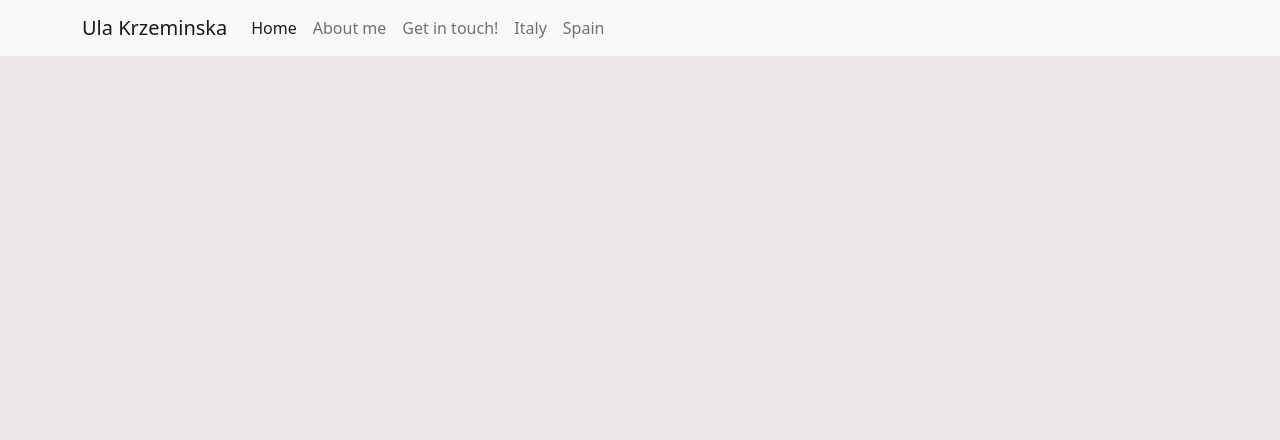
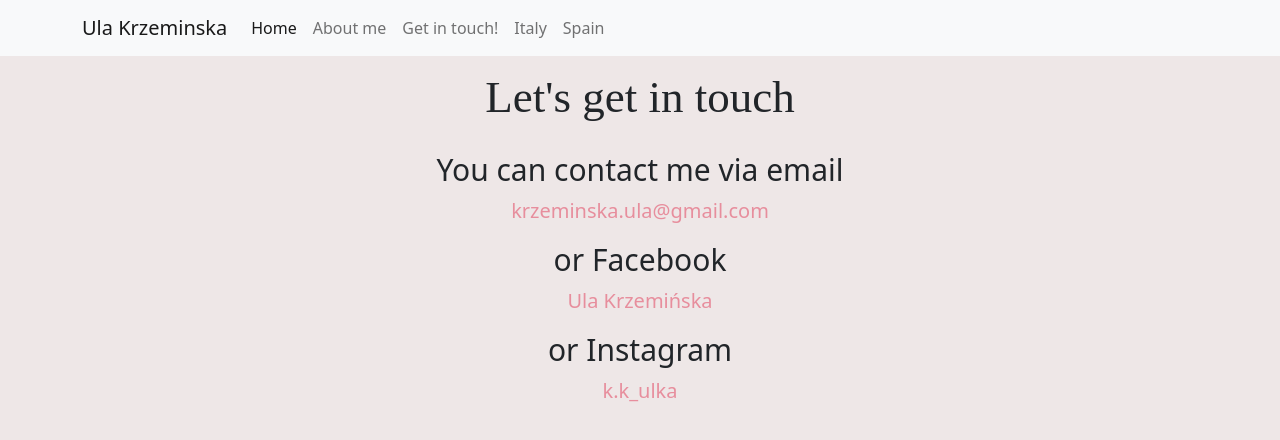
Before and after one commit to ula345/Portfolio-Project, a plain HTML site: page get-in-touch.html in a window 1280 px wide. Drawn offline with nearby package versions, Linux system fonts and the light colour scheme.

Commit message:
contacxt-page updated

```diff
--- a/get-in-touch.html
+++ b/get-in-touch.html
@@ -43,9 +43,17 @@
         </div>
     </div>
 </nav>
-    <h1> Get touch with me </h1>
 
-
-
+<div class="contact-me">
+    <div class="content">
+    <h1> Let's get in touch</h1>
+<h3> You can contact me via email</h3>
+<p> <a href="mailto:krzeminska.ula@gmail.com" target:"_blank"> krzeminska.ula@gmail.com</a></p>
+<h3> or Facebook</h3>
+<p> <a href="https://www.facebook.com/ula.krzeminska.345/" target:"_blank"> Ula Krzemińska</a></p>
+<h3> or Instagram</h3>
+<p> <a href="https://www.instagram.com/k.k_ulka/" target:"_blank"> k.k_ulka</a></p>
+ </div>
+    </div>
 </body>
 </html>
--- a/styles/portfolio.css
+++ b/styles/portfolio.css
@@ -84,6 +84,27 @@ img {
   padding: 70px 0 0 0;
 }
 
+.contact-me h1 {
+  padding: 70px 0 20px 0;
+  font-size: 45px;
+}
+
+.contact-me p {
+  font-size: 20px;
+}
+
+.contact-me h3 {
+  font-size: 30px;
+}
+
+.contact-me a {
+  text-decoration: none;
+  color: rgb(231, 142, 157);
+}
+
+.contact-me a:visited {
+  color: rgb(165, 70, 70);
+}
 .col-4 img {
   width: 100%;
 }
```
